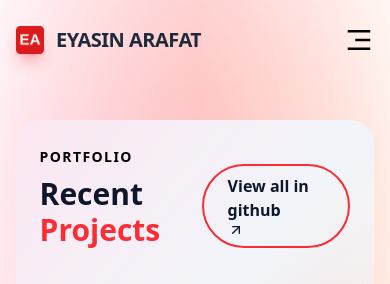
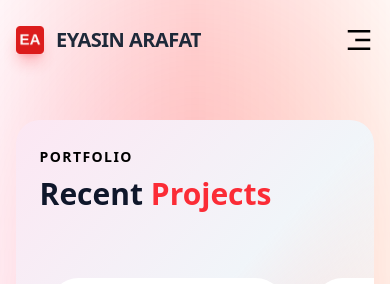
Before and after one commit to eyasinarafat3485-gif/my-next-js-portfolio, a Next.js app: page /projects in a window 390 px wide. Shown: the top 284 px of the page. Built offline with nearby package versions, Linux system fonts and the light colour scheme; grey boxes are pictures that could not be loaded.

Commit message:
view button link add

```diff
--- a/src/app/projects/page.jsx
+++ b/src/app/projects/page.jsx
@@ -21,7 +21,7 @@ const RecentProjects = () => {
               Recent <span className="text-red-500">Projects</span>
             </h2>
           </div>
-          <Link href='https://github.com/eyasinarafat3485-gif' className=" md:flex items-center gap-2 border-2 border-red-500 dark:bg-black dark:text-white text-slate-900 font-semibold px-6 py-2 rounded-full hover:bg-red-500 hover:text-white transition-all cursor-pointer duration-300">
+          <Link href='https://github.com/eyasinarafat3485-gif' className="hidden md:flex items-center gap-2 border-2 border-red-500 dark:bg-black dark:text-white text-slate-900 font-semibold px-6 py-2 rounded-full hover:bg-red-500 hover:text-white transition-all cursor-pointer duration-300">
             View all in github <FiArrowUpRight />
           </Link>
         </div>
```
